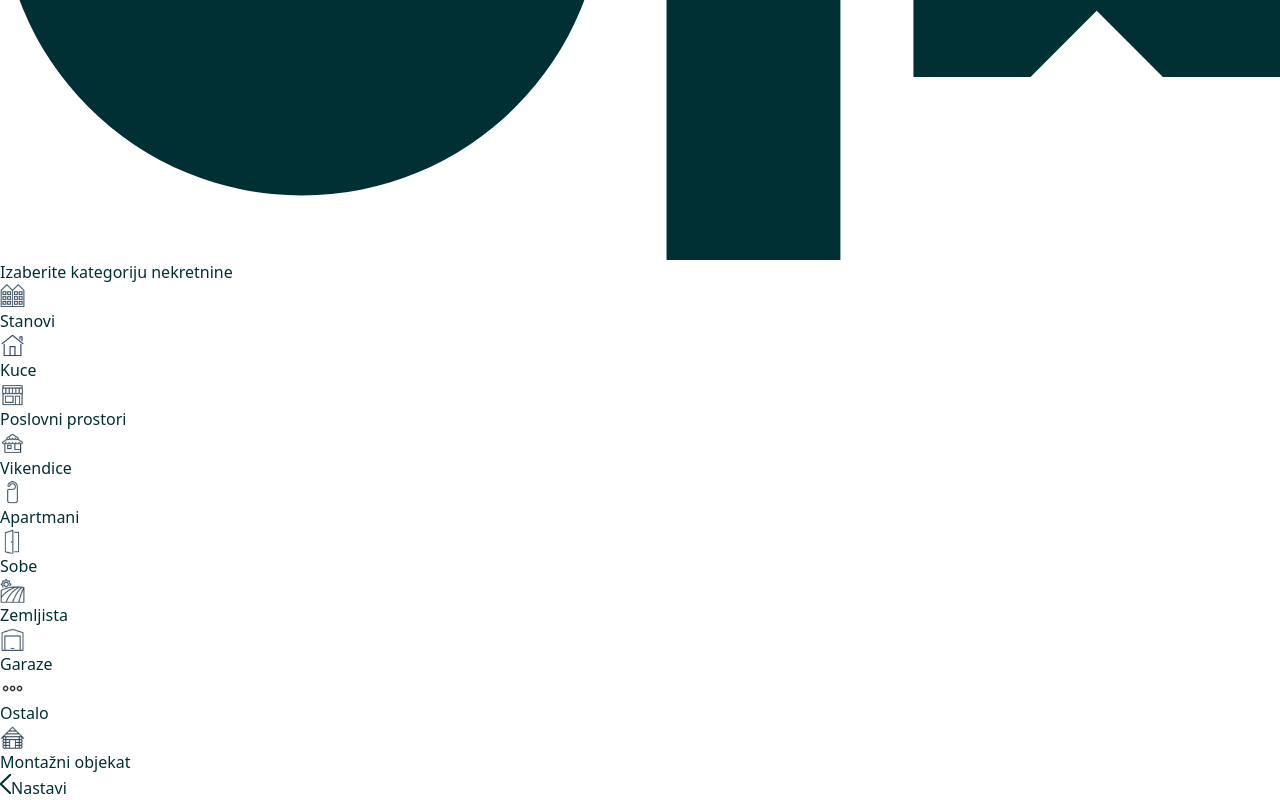
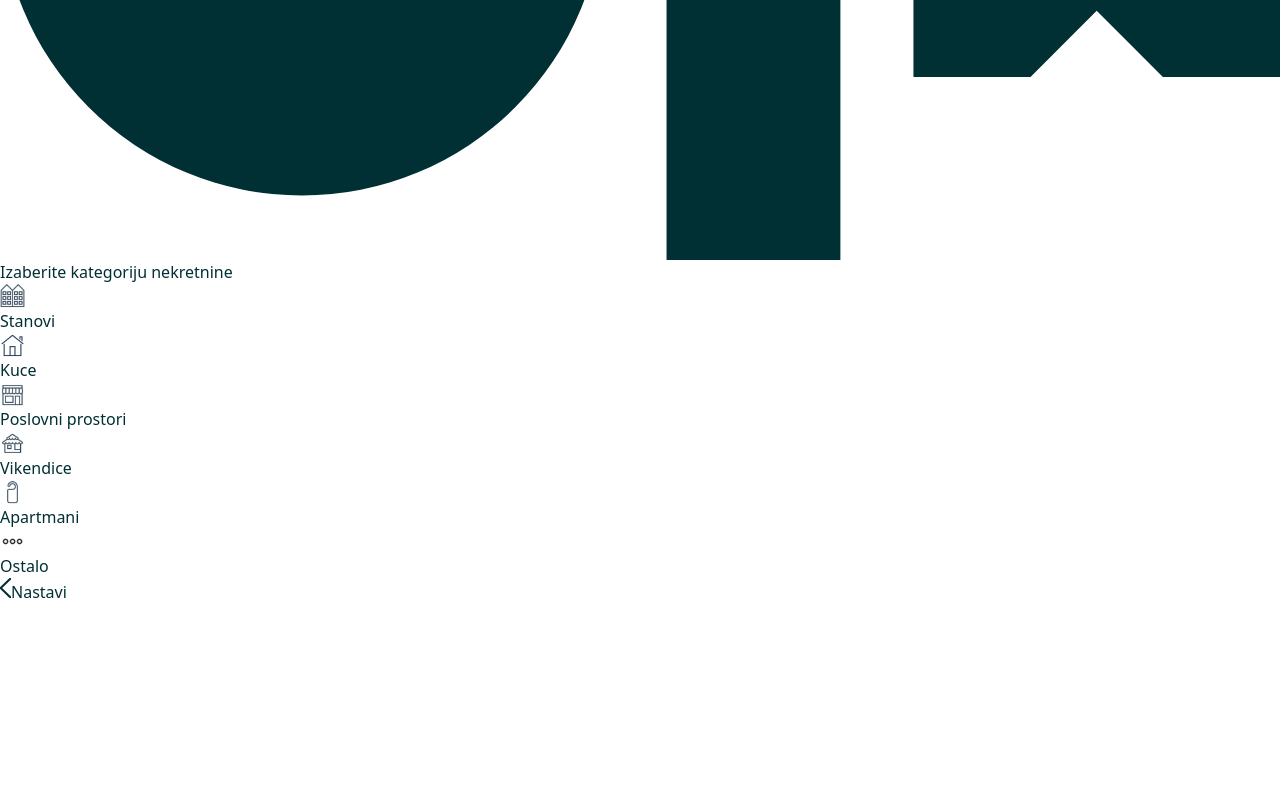
Before and after one commit to hamzahusic/olx-clone, a React (Vite) app: page /publish/article/realestate in a window 1280 px wide. Shown: the part 473-1273 px from the top of the page. After the commit the page ends 1077 px from the top, so only its background shows below. Built offline with nearby package versions, Linux system fonts and the light colour scheme.

Commit message:
removed some options in realestate

```diff
--- a/src/components/Header/Navbar.jsx
+++ b/src/components/Header/Navbar.jsx
@@ -137,8 +137,8 @@ const Navbar = () => {
                     <Link to={'/'} className="menu-link"> <img src={olxShopIcon} width={20}/> Postani OLX Shop</Link>
                     {/*LINKS*/}
                     <p className=" text-xs px-4 py-2 bg-gray-100 font-semibold">MOJI OGLASI</p>
-                    <Link to={'/'} className="menu-link"> <img src={megaphoneIcon} width={20}/> Aktivni oglasi</Link>
-                    <Link to={'/'} className="menu-link"> <img src={allArticleIcon} width={20}/> Završeni oglasi</Link>
+                    <Link to={'/profile/my/active'} className="menu-link"> <img src={megaphoneIcon} width={20}/> Aktivni oglasi</Link>
+                    <Link to={'/profile/my/closed'} className="menu-link"> <img src={allArticleIcon} width={20}/> Završeni oglasi</Link>
                     <Link to={'/'} className="menu-link"> <img src={errorIcon} width={20}/> Neaktivni oglasi</Link>
                     <Link to={'/'} className="menu-link"> <img src={hiddenIcon} width={20}/> Skriveni oglasi</Link>
                     <Link to={'/'} className="menu-link"> <img src={expiredIcon} width={20}/> Istekli oglasi</Link>
@@ -148,7 +148,7 @@ const Navbar = () => {
                     {/*LINKS*/}
                     <p className=" text-xs px-4 py-2 bg-gray-100 font-semibold">SPAŠENI</p>
                     <Link to={'/'} className="menu-link"> <img src={allArticleIcon} width={20}/> Spašeni oglasi</Link>
-                    <Link to={'/'} className="menu-link"> <img src={userIcon} width={20}/> Završeni oglasi</Link>
+                    <Link to={'/profile/my/closed'} className="menu-link"> <img src={userIcon} width={20}/> Završeni oglasi</Link>
                     <Link to={'/'} className="menu-link"> <img src={searchSmallIcon} width={20}/> Neaktivni oglasi</Link>
                     {/*LINKS*/}
                     <p className=" text-xs px-4 py-2 bg-gray-100 font-semibold">OSTALI LINKOVI</p>
--- a/src/pages/AddArticle/RealEstate/RealEstateSteps/FirstStepRealEstate.jsx
+++ b/src/pages/AddArticle/RealEstate/RealEstateSteps/FirstStepRealEstate.jsx
@@ -33,25 +33,10 @@ const FirstStepRealEstate = () => {
             icon:apartmaniIcon
         },
         {
-            name :"Sobe",
-            icon:sobeIcon
-        },
-        {
-            name :"Zemljista",
-            icon:zemljistaIcon
-        },
-        {
-            name :"Garaze",
-            icon:garazeIcon
-        },
-        {
             name :"Ostalo",
             icon:ostaloIcon
         },
-        {
-            name :"Montažni objekat",
-            icon:montazaIcon
-        },
+
     ]
 
 
```
